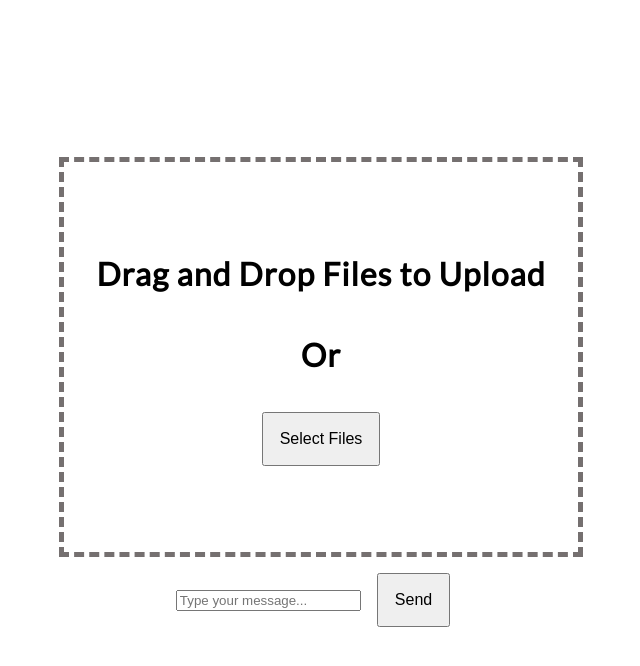
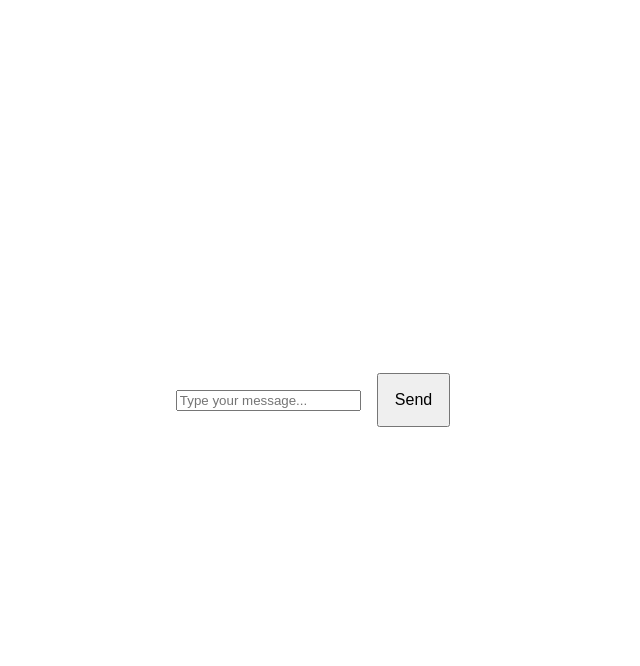
Before and after one commit to vsahni3/CodeFlow, a React (Create React App) app in the folder frontend/codevisualapp/: page / in a window 1280 px wide. Shown: the top 666 px of the page, without its empty margins (319-959 px from the left). Built offline with nearby package versions, Linux system fonts and the light colour scheme.

Commit message:
still messing around

```diff
--- a/frontend/codevisualapp/package.json
+++ b/frontend/codevisualapp/package.json
@@ -8,6 +8,7 @@
     "@testing-library/user-event": "^13.5.0",
     "react": "^18.2.0",
     "react-dom": "^18.2.0",
+    "react-router-dom": "^6.16.0",
     "react-scripts": "5.0.1",
     "web-vitals": "^2.1.4"
   },
--- a/frontend/codevisualapp/src/App.js
+++ b/frontend/codevisualapp/src/App.js
@@ -1,13 +1,20 @@
 import './App.css';
 import DragDropFiles from "./components/DragDropFiles";
 import CodeVisualizer from './components/CodeVisualizer';
+// import { Route, Routes, useNavigate, Link, Navigate } from "react-router-dom";
 
 const App = () => {
     return (
         <div className="container">
-            <DragDropFiles />
+            {/* <DragDropFiles /> */}
             <CodeVisualizer />
         </div>
+        // <div>
+        //     <Routes>
+        //         <Route path="/dragdrop" element={<DragDropFiles/>} />
+        //         <Route path="/visual" element={<CodeVisualizer/>} />
+        //     </Routes>
+        // </div>
     )
 };
 
```
Also changed, not shown: 1 other file (tests, documents, lock files or other folders).
